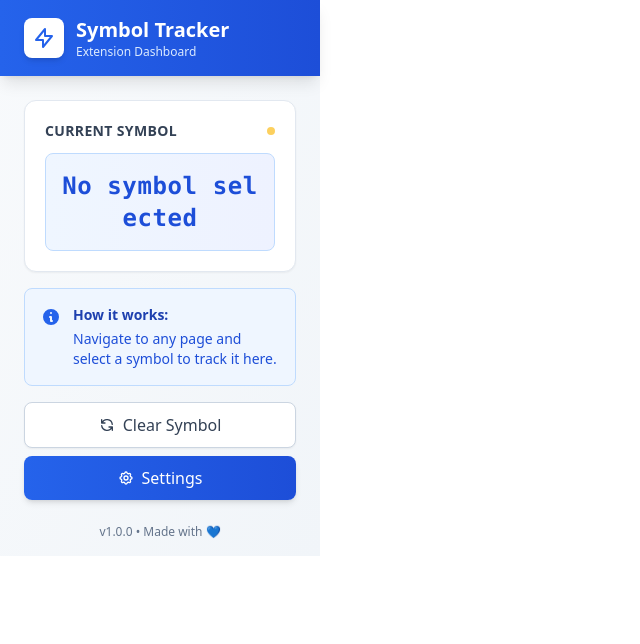
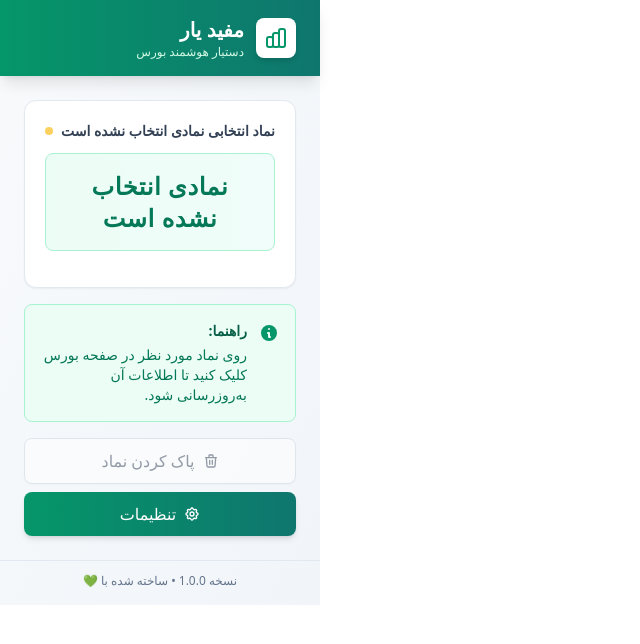
Before and after one commit to Mehedad1948/react-extension, a React (Create React App) app: page / in a window 1280 px wide. Shown: the top 644 px of the page, without its empty margins (0-640 px from the left). Built offline with nearby package versions, Linux system fonts and the light colour scheme.

Commit message:
Fix: inifinte rerenderds

```diff
--- a/config-overrides.js
+++ b/config-overrides.js
@@ -8,7 +8,7 @@ module.exports = {
     const isEnvDevelopment = env === 'development';
     const isEnvProduction = env === 'production';
 
-    // --- START: CRITICAL CHROME EXTENSION CONFIGURATION ---
+
 
     // 1. Set Entry Points for Popup, Content Script, and Background Script
     config.entry = {
@@ -79,8 +79,6 @@ module.exports = {
       );
     }
 
-    // --- END: CRITICAL CHROME EXTENSION CONFIGURATION ---
-
     return config;
   },
 };
--- a/src/App.js
+++ b/src/App.js
@@ -2,86 +2,227 @@
 import React, { useState, useEffect } from 'react';
 
 function App() {
-  const [symbol, setSymbol] = useState('Loading...');
+  const [symbol, setSymbol] = useState('در حال بارگذاری...');
   const [isLoading, setIsLoading] = useState(true);
+  const [symbolData, setSymbolData] = useState(null);
+  const [error, setError] = useState(null);
+
+  const API_BASE_URL = process.env.REACT_APP_BOURSE_API
+  const API_KEY = process.env.REACT_APP_BOURSE_API_KEY
+
+
+  const fetchSymbolData = async (currentSymbolName) => {
+    try {
+      setIsLoading(true);
+      setError(null);
+      console.log(`${API_BASE_URL}/History.php?key=${API_KEY}&type=0&l18=${currentSymbolName}`);
+
+      const response = await fetch(`${API_BASE_URL}/History.php?key=${API_KEY}&type=0&l18=${currentSymbolName}`, {
+        method: 'GET',
+        headers: {
+          'Content-Type': 'application/json',
+          // Add your API key or auth token here if needed
+          // 'Authorization': 'Bearer YOUR_TOKEN'
+        },
+      });
+      console.log(`${API_BASE_URL}/History.php?key=${API_KEY}&type=0&l18=${currentSymbolName}`, '➡️➡️➡️', response);
+
+      if (!response.ok) {
+        throw new Error(`خطا در دریافت اطلاعات: ${response.status}`);
+      }
+
+      const data = await response.json();
+      console.log('⭕⭕⭕', data);
+
+      setSymbolData(data);
+      setIsLoading(false);
+
+    } catch (err) {
+      console.error('API Error:', err);
+      setError(err.message);
+      setIsLoading(false);
+    }
+  };
 
   useEffect(() => {
     // Check if the 'chrome' and 'storage' APIs are available
     if (window.chrome && chrome.storage && chrome.storage.local) {
       // We are in the extension environment
-      chrome.storage.local.get(['currentSymbol'], (result) => {
-        setIsLoading(false);
-
+      chrome.storage.local.get(['currentSymbolName'], (result) => {
         if (chrome.runtime.lastError) {
           console.error("Error getting from storage:", chrome.runtime.lastError.message);
-          setSymbol('Error!');
+          setSymbol('خطا!');
+          setIsLoading(false);
           return;
         }
 
-        if (result.currentSymbol) {
-          setSymbol(result.currentSymbol);
+        if (result.currentSymbolName) {
+          console.log('❌❌❌', result.currentSymbolName);
+
+          setSymbol(result.currentSymbolName);
+          // Fetch symbol data from API
+          fetchSymbolData(result.currentSymbolName);
         } else {
-          setSymbol('No symbol selected');
+          setSymbol('نمادی انتخاب نشده است');
+          setIsLoading(false);
         }
       });
+
+      // Listen for storage changes (when user selects a new symbol)
+      chrome.storage.onChanged.addListener((changes, namespace) => {
+        if (namespace === 'local' && changes.currentSymbolName) {
+          const newSymbol = changes.currentSymbolName.newValue;
+          if (newSymbol) {
+            setSymbol(newSymbol);
+            fetchSymbolData(newSymbol);
+          }
+        }
+      });
+
     } else {
       // We are in a normal browser tab (e.g., localhost:3000)
       setIsLoading(false);
-      setSymbol('DEV_MODE_SYMBOL');
+      setSymbol('حالت توسعه');
+      // Mock data for development
+      setSymbolData({
+        name: 'شرکت نمونه',
+        price: '125,000',
+        change: '+2.5%',
+        volume: '1,234,567'
+      });
       console.log("Running in dev environment. Chrome storage API not found.");
     }
   }, []);
 
+  const handleClearSymbol = () => {
+    if (window.chrome && chrome.storage) {
+      chrome.storage.local.remove(['currentSymbol'], () => {
+        setSymbol('نمادی انتخاب نشده است');
+        setSymbolData(null);
+        setError(null);
+      });
+    }
+  };
+
+  const handleRefresh = () => {
+    if (symbol && symbol !== 'نمادی انتخاب نشده است' && symbol !== 'خطا!') {
+      fetchSymbolData(symbol);
+    }
+  };
+
   return (
-    <div className="w-80 min-h-96 bg-gradient-to-br from-slate-50 to-slate-100">
+    <div className="w-80 min-h-96 bg-gradient-to-br from-slate-50 to-slate-100" dir="rtl">
       {/* Header */}
-      <div className="bg-gradient-to-r from-blue-600 to-blue-700 px-6 py-4 shadow-lg">
+      <div className="bg-gradient-to-r from-emerald-600 to-teal-700 px-6 py-4 shadow-lg">
         <div className="flex items-center gap-3">
           <div className="w-10 h-10 bg-white rounded-lg flex items-center justify-center shadow-md">
-            <svg className="w-6 h-6 text-blue-600" fill="none" stroke="currentColor" viewBox="0 0 24 24">
-              <path strokeLinecap="round" strokeLinejoin="round" strokeWidth={2} d="M13 10V3L4 14h7v7l9-11h-7z" />
+            <svg className="w-6 h-6 text-emerald-600" fill="none" stroke="currentColor" viewBox="0 0 24 24">
+              <path strokeLinecap="round" strokeLinejoin="round" strokeWidth={2} d="M9 19v-6a2 2 0 00-2-2H5a2 2 0 00-2 2v6a2 2 0 002 2h2a2 2 0 002-2zm0 0V9a2 2 0 012-2h2a2 2 0 012 2v10m-6 0a2 2 0 002 2h2a2 2 0 002-2m0 0V5a2 2 0 012-2h2a2 2 0 012 2v14a2 2 0 01-2 2h-2a2 2 0 01-2-2z" />
             </svg>
           </div>
           <div>
-            <h1 className="text-xl font-bold text-white">Symbol Tracker</h1>
-            <p className="text-blue-100 text-xs">Extension Dashboard</p>
+            <h1 className="text-xl font-bold text-white">مفید یار</h1>
+            <p className="text-emerald-100 text-xs">دستیار هوشمند بورس</p>
           </div>
         </div>
       </div>
 
       {/* Main Content */}
       <div className="p-6">
-        {/* Status Card */}
+        {/* Symbol Card */}
         <div className="bg-white rounded-xl shadow-sm border border-slate-200 p-5 mb-4">
           <div className="flex items-center justify-between mb-3">
-            <h2 className="text-sm font-semibold text-slate-700 uppercase tracking-wide">
-              Current Symbol
+            <h2 className="text-sm font-semibold text-slate-700">
+              نماد انتخابی {symbol}
             </h2>
-            <div className={`w-2 h-2 rounded-full ${symbol === 'No symbol selected' || symbol === 'Error!' ? 'bg-amber-400' : 'bg-emerald-400'} animate-pulse`}></div>
+            <div className="flex items-center gap-2">
+              {!isLoading && symbol !== 'نمادی انتخاب نشده است' && (
+                <button
+                  onClick={handleRefresh}
+                  className="text-slate-400 hover:text-emerald-600 transition-colors"
+                  title="به‌روزرسانی"
+                >
+                  <svg className="w-4 h-4" fill="none" stroke="currentColor" viewBox="0 0 24 24">
+                    <path strokeLinecap="round" strokeLinejoin="round" strokeWidth={2} d="M4 4v5h.582m15.356 2A8.001 8.001 0 004.582 9m0 0H9m11 11v-5h-.581m0 0a8.003 8.003 0 01-15.357-2m15.357 2H15" />
+                  </svg>
+                </button>
+              )}
+              <div className={`w-2 h-2 rounded-full ${symbol === 'نمادی انتخاب نشده است' || symbol === 'خطا!'
+                ? 'bg-amber-400'
+                : 'bg-emerald-400'
+                } animate-pulse`}></div>
+            </div>
           </div>
 
           {isLoading ? (
-            <div className="flex items-center justify-center py-8">
-              <div className="animate-spin rounded-full h-8 w-8 border-b-2 border-blue-600"></div>
+            <div className="flex flex-col items-center justify-center py-8">
+              <div className="animate-spin rounded-full h-8 w-8 border-b-2 border-emerald-600 mb-3"></div>
+              <p className="text-sm text-slate-500">در حال دریافت اطلاعات...</p>
+            </div>
+          ) : error ? (
+            <div className="bg-red-50 border border-red-200 rounded-lg p-4">
+              <div className="flex items-center gap-2 text-red-700">
+                <svg className="w-5 h-5" fill="currentColor" viewBox="0 0 20 20">
+                  <path fillRule="evenodd" d="M10 18a8 8 0 100-16 8 8 0 000 16zM8.707 7.293a1 1 0 00-1.414 1.414L8.586 10l-1.293 1.293a1 1 0 101.414 1.414L10 11.414l1.293 1.293a1 1 0 001.414-1.414L11.414 10l1.293-1.293a1 1 0 00-1.414-1.414L10 8.586 8.707 7.293z" clipRule="evenodd" />
+                </svg>
+                <span className="text-sm font-medium">{error}</span>
+              </div>
             </div>
           ) : (
-            <div className="bg-gradient-to-r from-blue-50 to-indigo-50 rounded-lg p-4 border border-blue-200">
-              <p className="text-2xl font-mono font-bold text-blue-700 text-center tracking-wide break-all">
-                {symbol}
-              </p>
-            </div>
+            <>
+              <div className="bg-gradient-to-r from-emerald-50 to-teal-50 rounded-lg p-4 border border-emerald-200 mb-4">
+                <p className="text-2xl font-bold text-emerald-700 text-center tracking-wide">
+                  {symbol}
+                </p>
+              </div>
+
+              {/* Symbol Data */}
+              {symbolData && (
+                <div className="space-y-3">
+                  <div className="flex justify-between items-center py-2 border-b border-slate-100">
+                    <span className="text-sm text-slate-600">نام شرکت:</span>
+                    <span className="text-sm font-semibold text-slate-800">
+                      {symbolData.name || 'نامشخص'}
+                    </span>
+                  </div>
+                  <div className="flex justify-between items-center py-2 border-b border-slate-100">
+                    <span className="text-sm text-slate-600">درصد سهامداران عمده حقوقی:</span>
+                    <span className="text-sm font-bold text-slate-800">
+                      {symbolData.price || '---'} ریال
+                    </span>
+                  </div>
+                  <div className="flex justify-between items-center py-2 border-b border-slate-100">
+                    <span className="text-sm text-slate-600">تغییرات:</span>
+                    <span className={`text-sm font-bold ${symbolData.change?.startsWith('+')
+                      ? 'text-emerald-600'
+                      : 'text-red-600'
+                      }`}>
+                      {symbolData.change || '---'}
+                    </span>
+                  </div>
+                  <div className="flex justify-between items-center py-2">
+                    <span className="text-sm text-slate-600">حجم معاملات:</span>
+                    <span className="text-sm font-semibold text-slate-800">
+                      {symbolData.volume || '---'}
+                    </span>
+                  </div>
+                </div>
+              )}
+            </>
           )}
         </div>
 
         {/* Info Card */}
-        <div className="bg-blue-50 border border-blue-200 rounded-lg p-4 mb-4">
+        <div className="bg-emerald-50 border border-emerald-200 rounded-lg p-4 mb-4">
           <div className="flex gap-3">
-            <svg className="w-5 h-5 text-blue-600 flex-shrink-0 mt-0.5" fill="currentColor" viewBox="0 0 20 20">
+            <svg className="w-5 h-5 text-emerald-600 flex-shrink-0 mt-0.5" fill="currentColor" viewBox="0 0 20 20">
               <path fillRule="evenodd" d="M18 10a8 8 0 11-16 0 8 8 0 0116 0zm-7-4a1 1 0 11-2 0 1 1 0 012 0zM9 9a1 1 0 000 2v3a1 1 0 001 1h1a1 1 0 100-2v-3a1 1 0 00-1-1H9z" clipRule="evenodd" />
             </svg>
-            <div className="text-sm text-blue-800">
-              <p className="font-semibold mb-1">How it works:</p>
-              <p className="text-blue-700">Navigate to any page and select a symbol to track it here.</p>
+            <div className="text-sm text-emerald-800">
+              <p className="font-semibold mb-1">راهنما:</p>
+              <p className="text-emerald-700">
+                روی نماد مورد نظر در صفحه بورس کلیک کنید تا اطلاعات آن به‌روزرسانی شود.
+              </p>
             </div>
           </div>
         </div>
@@ -89,19 +230,14 @@ function App() {
         {/* Action Buttons */}
         <div className="space-y-2">
           <button
-            onClick={() => {
-              if (window.chrome && chrome.storage) {
-                chrome.storage.local.remove(['currentSymbol'], () => {
-                  setSymbol('No symbol selected');
-                });
-              }
-            }}
-            className="w-full bg-white hover:bg-slate-50 text-slate-700 font-medium py-2.5 px-4 rounded-lg border border-slate-300 transition-all duration-200 shadow-sm hover:shadow flex items-center justify-center gap-2"
+            onClick={handleClearSymbol}
+            disabled={symbol === 'نمادی انتخاب نشده است'}
+            className="w-full bg-white hover:bg-slate-50 text-slate-700 font-medium py-2.5 px-4 rounded-lg border border-slate-300 transition-all duration-200 shadow-sm hover:shadow flex items-center justify-center gap-2 disabled:opacity-50 disabled:cursor-not-allowed"
           >
             <svg className="w-4 h-4" fill="none" stroke="currentColor" viewBox="0 0 24 24">
-              <path strokeLinecap="round" strokeLinejoin="round" strokeWidth={2} d="M4 4v5h.582m15.356 2A8.001 8.001 0 004.582 9m0 0H9m11 11v-5h-.581m0 0a8.003 8.003 0 01-15.357-2m15.357 2H15" />
+              <path strokeLinecap="round" strokeLinejoin="round" strokeWidth={2} d="M19 7l-.867 12.142A2 2 0 0116.138 21H7.862a2 2 0 01-1.995-1.858L5 7m5 4v6m4-6v6m1-10V4a1 1 0 00-1-1h-4a1 1 0 00-1 1v3M4 7h16" />
             </svg>
-            Clear Symbol
+            پاک کردن نماد
           </button>
 
           <button
@@ -110,21 +246,21 @@ function App() {
                 chrome.tabs.create({ url: 'chrome://extensions' });
               }
             }}
-            className="w-full bg-gradient-to-r from-blue-600 to-blue-700 hover:from-blue-700 hover:to-blue-800 text-white font-medium py-2.5 px-4 rounded-lg transition-all duration-200 shadow-md hover:shadow-lg flex items-center justify-center gap-2"
+            className="w-full bg-gradient-to-r from-emerald-600 to-teal-700 hover:from-emerald-700 hover:to-teal-800 text-white font-medium py-2.5 px-4 rounded-lg transition-all duration-200 shadow-md hover:shadow-lg flex items-center justify-center gap-2"
           >
             <svg className="w-4 h-4" fill="none" stroke="currentColor" viewBox="0 0 24 24">
               <path strokeLinecap="round" strokeLinejoin="round" strokeWidth={2} d="M10.325 4.317c.426-1.756 2.924-1.756 3.35 0a1.724 1.724 0 002.573 1.066c1.543-.94 3.31.826 2.37 2.37a1.724 1.724 0 001.065 2.572c1.756.426 1.756 2.924 0 3.35a1.724 1.724 0 00-1.066 2.573c.94 1.543-.826 3.31-2.37 2.37a1.724 1.724 0 00-2.572 1.065c-.426 1.756-2.924 1.756-3.35 0a1.724 1.724 0 00-2.573-1.066c-1.543.94-3.31-.826-2.37-2.37a1.724 1.724 0 00-1.065-2.572c-1.756-.426-1.756-2.924 0-3.35a1.724 1.724 0 001.066-2.573c-.94-1.543.826-3.31 2.37-2.37.996.608 2.296.07 2.572-1.065z" />
               <path strokeLinecap="round" strokeLinejoin="round" strokeWidth={2} d="M15 12a3 3 0 11-6 0 3 3 0 016 0z" />
             </svg>
-            Settings
+            تنظیمات
           </button>
         </div>
       </div>
 
       {/* Footer */}
-      <div className="px-6 pb-4 text-center">
+      <div className="px-6 pb-4 text-center border-t border-slate-200 pt-3">
         <p className="text-xs text-slate-500">
-          v1.0.0 • Made with 💙
+          نسخه 1.0.0 • ساخته شده با 💚
         </p>
       </div>
     </div>
--- a/src/InjectedButton.jsx
+++ b/src/InjectedButton.jsx
@@ -14,15 +14,15 @@ const buttonStyle = {
   top: 0,
 };
 
-const InjectedButton = ({ symbolId }) => {
+const InjectedButton = ({ symbolId, symbolName }) => {
   const handleOpenPopup = (e) => {
     e.stopPropagation();
     console.log(
-      `[Extension] Button clicked for symbol: ${symbolId}. Sending 'openPopupWithSymbol' message.`
+      `[Extension] Button clicked for symbol: ${symbolName} ${symbolId}. Sending 'openPopupWithSymbol' message.`
     );
 
     chrome.runtime.sendMessage(
-      { action: 'openPopupWithSymbol', symbol: symbolId },
+      { action: 'openPopupWithSymbol', symbolId: symbolId, symbolName },
       (response) => {
         if (chrome.runtime.lastError) {
           console.error(
--- a/src/background.js
+++ b/src/background.js
@@ -7,10 +7,10 @@ chrome.runtime.onMessage.addListener((request, sender, sendResponse) => {
   console.log("Message was sent from:", sender.tab ? "a content script: " + sender.tab.url : "the extension itself");
 
   if (request.action === "openPopupWithSymbol") {
-    console.log(`Action "openPopupWithSymbol" received. Symbol: ${request.symbol}`);
+    console.log(`Action "openPopupWithSymbol" received. Symbol: ${request.symbolName}`);
 
     // This is an asynchronous operation.
-    chrome.storage.local.set({ currentSymbol: request.symbol }, () => {
+    chrome.storage.local.set({ currentSymbolName: request.symbolName, currentSymbolId: request.symbolId }, () => {
       if (chrome.runtime.lastError) {
         console.error("Error setting storage:", chrome.runtime.lastError);
         sendResponse({ status: "Error: Failed to save symbol" });
```
Also changed, not shown: src/content.js (+31 -12 lines), src/reportWebVitals.js (deleted, +0 -13 lines), src/setupTests.js (deleted, +0 -5 lines), 2 other files (tests, documents, lock files or other folders).
